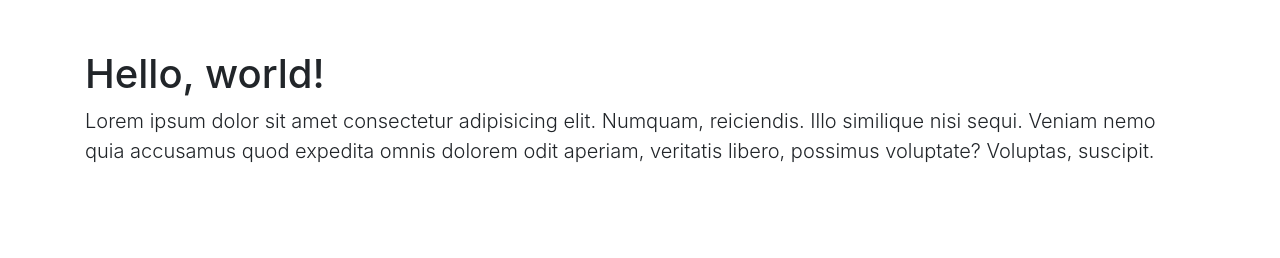
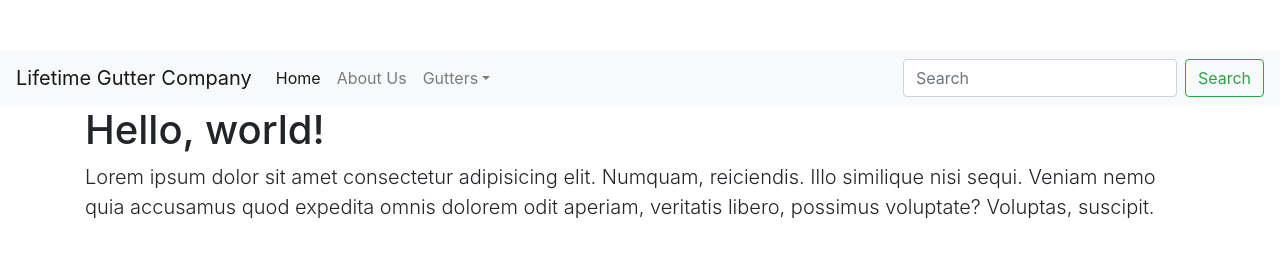
Before and after one commit to syntax270d/learning-time, a website: page src/index.html in a window 1280 px wide. Drawn offline with nearby package versions, Linux system fonts and the light colour scheme; files that its build step writes are made by us from their sources.

Commit message:
Added navigation bar

```diff
--- a/src/index.html
+++ b/src/index.html
@@ -16,6 +16,35 @@
   </head>
 
   <body>
+    <nav class="navbar navbar-expand-md navbar-light bg-light">
+      <a class="navbar-brand" href="/">Lifetime Gutter Company</a>
+      <button class="navbar-toggler hidden-lg-up" type="button" data-toggle="collapse" data-target="#headerNavigation" aria-controls="headerNavigation"
+          aria-expanded="false" aria-label="Toggle navigation">
+          <i class="fa fa-bars" aria-hidden="true"></i>
+        </button>
+      <div class="collapse navbar-collapse" id="headerNavigation">
+        <ul class="navbar-nav mr-auto mt-2 mt-lg-0">
+          <li class="nav-item active">
+            <a class="nav-link" href="#/">Home <span class="sr-only">(current)</span></a>
+          </li>
+          <li class="nav-item">
+            <a class="nav-link" href="#/about-us">About Us</a>
+          </li>
+          <li class="nav-item dropdown">
+            <a class="nav-link dropdown-toggle" href="#/gutters" id="guttersDropdown" data-toggle="dropdown" aria-haspopup="true" aria-expanded="false">Gutters</a>
+            <div class="dropdown-menu" aria-labelledby="guttersDropdown">
+              <a class="dropdown-item" href="#/gutters/cleaning">Cleaning</a>
+              <a class="dropdown-item" href="#/gutters/guards">Guards</a>
+            </div>
+          </li>
+        </ul>
+        <form class="form-inline my-2 my-lg-0">
+          <input class="form-control mr-sm-2" type="text" placeholder="Search">
+          <button class="btn btn-outline-success my-2 my-sm-0" type="submit">Search</button>
+        </form>
+      </div>
+    </nav>
+
     <div class="container">
       <h1>Hello, world!</h1>
       <p class="lead">Lorem ipsum dolor sit amet consectetur adipisicing elit. Numquam, reiciendis. Illo similique nisi sequi. Veniam nemo quia accusamus quod expedita omnis dolorem odit aperiam, veritatis libero, possimus voluptate? Voluptas, suscipit.</p>
```
